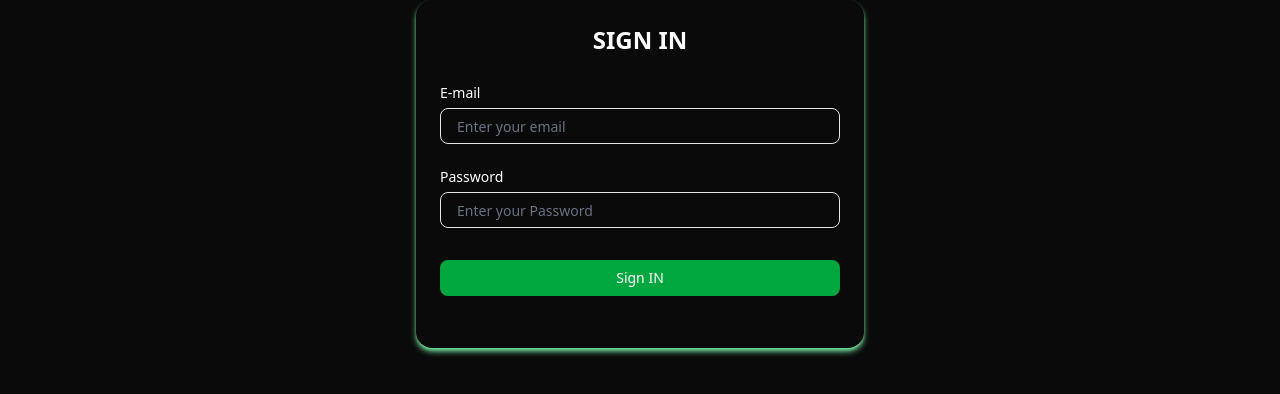
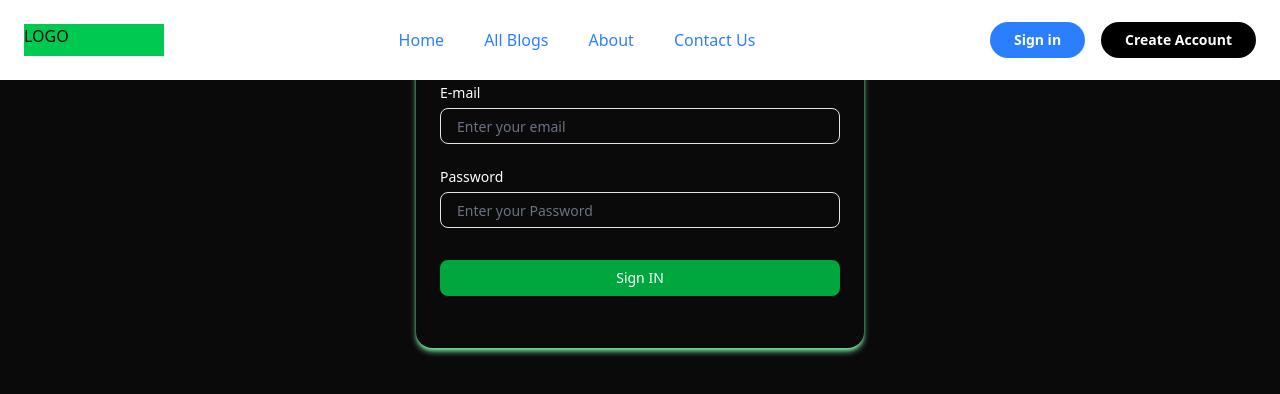
Before and after one commit to srmaharana1999/srm_blog, a Next.js app: page /sign-in in a window 1280 px wide. Shown: the top 394 px of the page. Built offline with nearby package versions, Linux system fonts and the light colour scheme.

Commit message:
feat: add NavBar

```diff
--- a/app/(content)/layout.tsx
+++ b/app/(content)/layout.tsx
@@ -2,6 +2,7 @@ import type { Metadata } from "next";
 // import { Geist, Geist_Mono } from "next/font/google";
 import "../globals.css";
 import Providers from "@/components/Providers/Index";
+import NavBar from "@/components/NavBar";
 // const geistSans = Geist({
 //   variable: "--font-geist-sans",
 //   subsets: ["latin"],
@@ -27,7 +28,10 @@ export default function RootLayout({
       <body
       // className={`${geistSans.variable} ${geistMono.variable} antialiased`}
       >
-        <Providers>{children}</Providers>
+        <Providers>
+          <NavBar />
+          {children}
+        </Providers>
       </body>
     </html>
   );
--- a/app/(content)/page.tsx
+++ b/app/(content)/page.tsx
@@ -3,7 +3,7 @@ import { signOut } from "next-auth/react";
 
 const Home = () => {
   return (
-    <div>
+    <div className="mt-22">
       <button
         onClick={() => signOut()}
         className="p-2 text-white bg-gray-500 rounded-2xl"
--- /dev/null
+++ b/components/NavBar/NavLink.tsx
@@ -0,0 +1,18 @@
+"use client";
+import Link from "next/link";
+import { usePathname } from "next/navigation";
+interface INavLinkProps {
+  label: string;
+  href: string;
+}
+const NavLink = ({ label, href }: INavLinkProps) => {
+  const pathname = usePathname();
+  const active = pathname === href;
+  return (
+    <li className={`text-blue-500 ${active ? "text-red-500" : ""}`}>
+      <Link href={href}>{label}</Link>
+    </li>
+  );
+};
+
+export default NavLink;
--- /dev/null
+++ b/components/NavBar/index.tsx
@@ -0,0 +1,78 @@
+"use client";
+import { useState } from "react";
+import NavLink from "./NavLink";
+import { Button } from "../ui/button";
+import { IoClose, IoMenu } from "react-icons/io5";
+import Link from "next/link";
+
+const NavBar = () => {
+  const [open, setOpen] = useState(false);
+  return (
+    <div className="fixed top-0 left-1/2 -translate-x-1/2 max-w-7xl w-full h-20 mx-auto bg-white flex justify-between items-center px-6 ">
+      <div className="h-7 w-25 lg:w-35 lg:h-8 bg-green-500">LOGO</div>
+      <div>
+        <ul className="list-none hidden lg:flex gap-10 text-md">
+          <NavLink label="Home" href="/" />
+          <NavLink label="All Blogs" href="#" />
+          <NavLink label="About" href="#" />
+          <NavLink label="Contact Us" href="#contact-us" />
+        </ul>
+      </div>
+      <div className=" hidden lg:flex gap-4">
+        <Link
+          href="/sign-in"
+          className="text-white font-bold bg-blue-500 px-6 py-2 rounded-3xl text-sm"
+        >
+          Sign in
+        </Link>
+        <Link
+          href="/sign-up/verify-email"
+          className="text-white bg-black px-6 py-2 rounded-3xl text-sm font-bold"
+        >
+          Create Account
+        </Link>
+      </div>
+      <div className="lg:hidden">
+        <Button
+          className="border-2 rounded-lg px-2 py-1"
+          type="button"
+          onClick={() => setOpen((state) => !state)}
+        >
+          {open ? (
+            <IoClose className="text-2xl" />
+          ) : (
+            <IoMenu className="text-2xl" />
+          )}
+        </Button>
+      </div>
+      <div
+        className={`${
+          open ? "translate-x-0" : "-translate-x-[100vw]"
+        } w-full absolute left-0 lg:hidden top-full h-[calc(100vh-80px)] origin-top bg-white transition-all duration-500 flex flex-col justify-center items-center`}
+      >
+        <ul className="list-none text-xl flex flex-col justify-center items-center gap-10">
+          <NavLink label="Home" href="/" />
+          <NavLink label="All Blogs" href="#" />
+          <NavLink label="About" href="#" />
+          <NavLink label="Contact Us" href="#contact-us" />
+          <div className="flex gap-4 ">
+            <Link
+              href="/sign-in"
+              className="text-white font-bold bg-blue-500 px-6 py-2 rounded-3xl "
+            >
+              Sign in
+            </Link>
+            <Link
+              href="/sign-up/verify-email"
+              className="text-white font-bold bg-black px-6 py-2 rounded-3xl"
+            >
+              Create Account
+            </Link>
+          </div>
+        </ul>
+      </div>
+    </div>
+  );
+};
+
+export default NavBar;
--- a/middleware.ts
+++ b/middleware.ts
@@ -14,15 +14,21 @@ export default withAuth(
       authorized: ({ token,req }) => {
         const {pathname} = req.nextUrl;
         // console.log(req.nextUrl);
+
         if(pathname.startsWith("/api/auth")
             || pathname.startsWith("/api/user")
             || pathname.startsWith("/api/post")
             || pathname == "/sign-up/verify-email"
             || pathname == "/sign-up"
             || pathname == "/api/imagekit-auth"
-            || pathname== "/sign-in"){
+            || pathname == "/sign-in"
+          ){
                 return true;
             }
+
+          if(pathname ==="/"){
+            return true;
+          }
 
         return !!token;
       },
```
